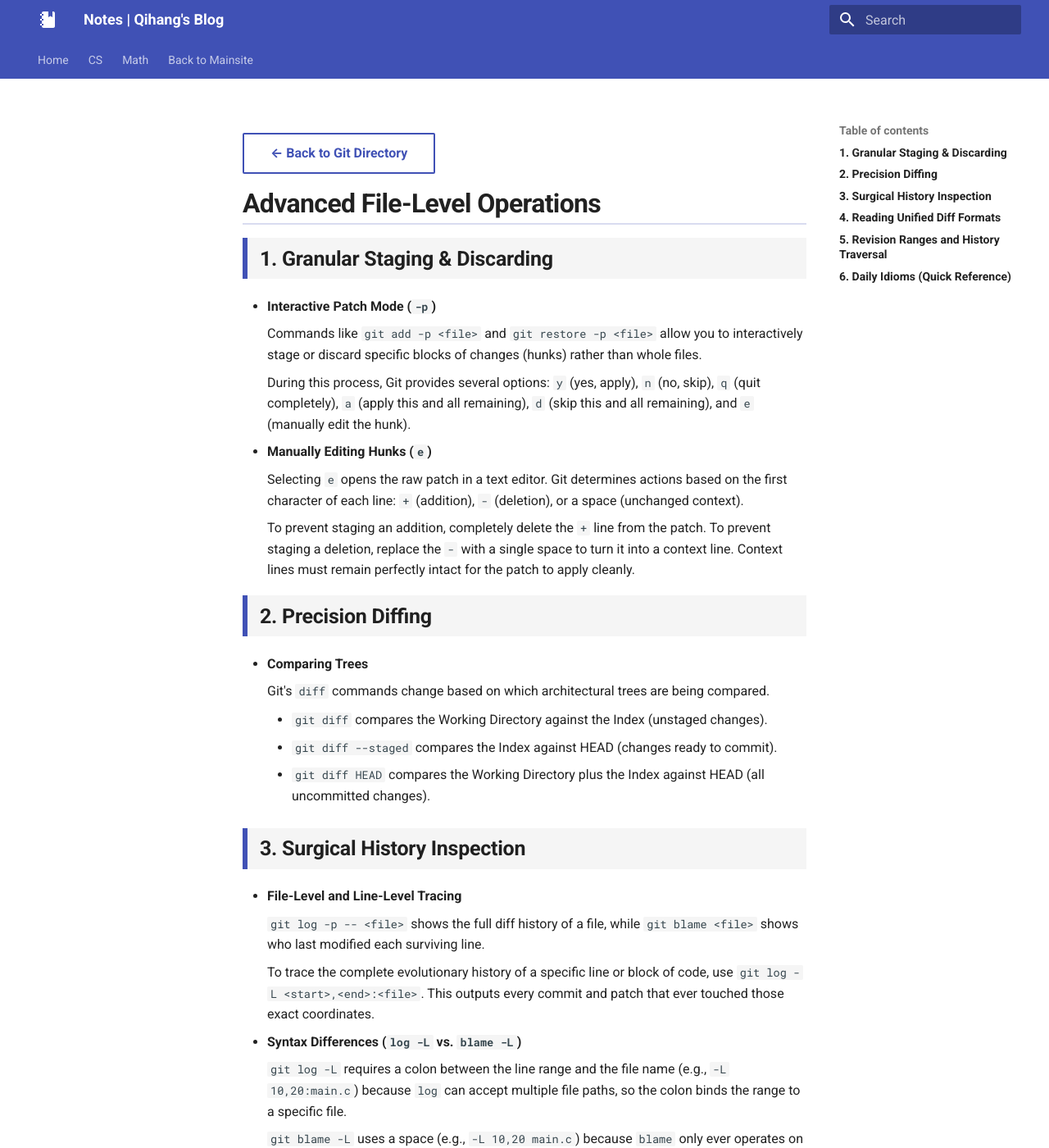
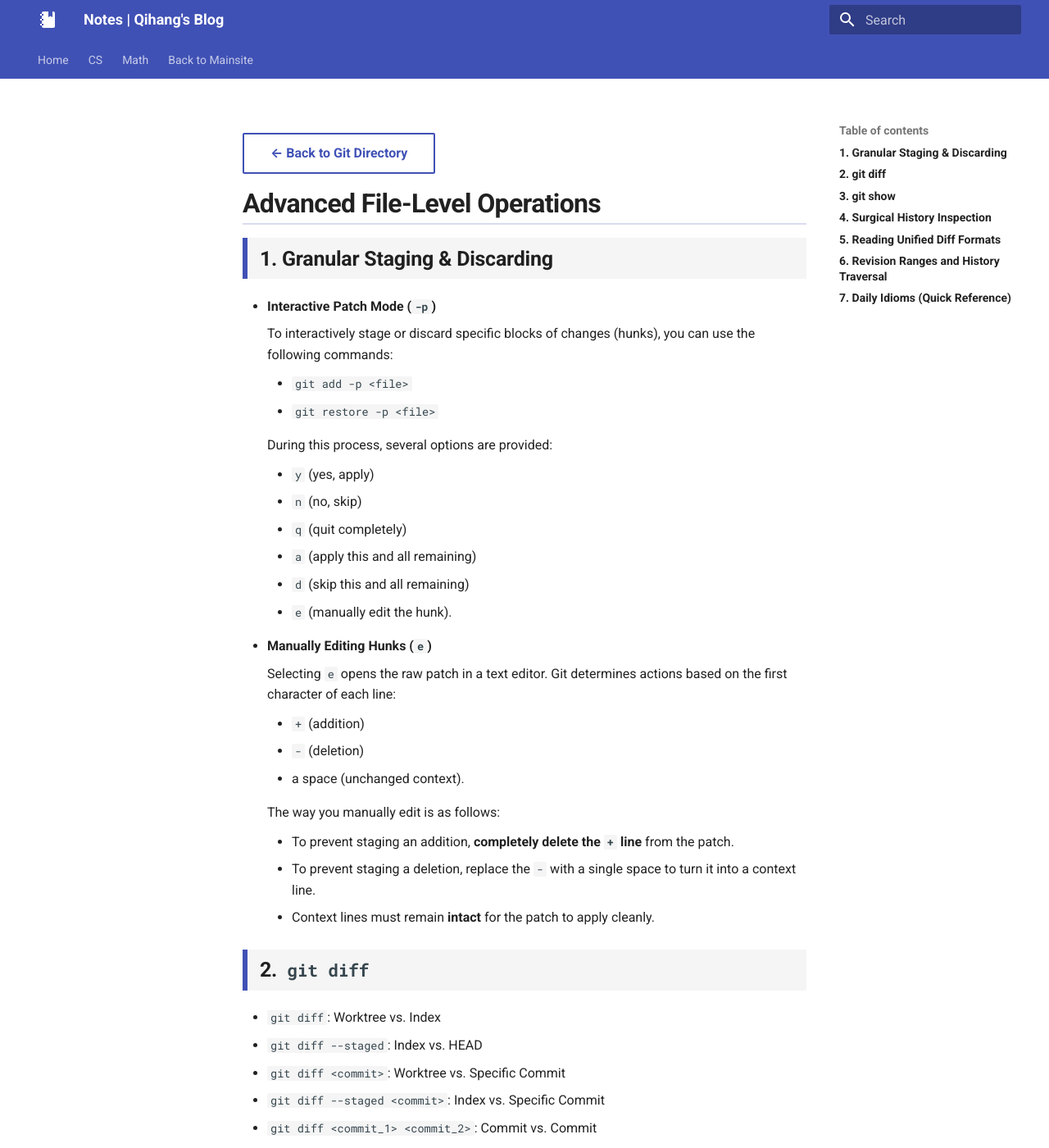
Before and after one commit to yang-qihang/my-blog-subsite-notes, an MkDocs documentation site: the page built from docs/cs/tooling/git/advanced-file-level-operations.md, in a window 1280 px wide and 1400 px high. Shown: the whole window at 82% size. Built offline with MkDocs 1.6.1 and Material for MkDocs 9.7.7, drawn with Linux system fonts in a browser that asks for light colours; some of the changed text lies outside the part shown.

Commit message:
Add a file about traps during an interactive rebase, and also include some refinements to the file about advanced file operations(like refine wordings, adding useful cheetsheets, especially more about diff

```diff
--- a/docs/cs/tooling/git/advanced-file-level-operations.md
+++ b/docs/cs/tooling/git/advanced-file-level-operations.md
@@ -6,29 +6,65 @@
 
 * **Interactive Patch Mode (`-p`)**
 
-    Commands like `git add -p <file>` and `git restore -p <file>` allow you to interactively stage or discard specific blocks of changes (hunks) rather than whole files.
+    To interactively stage or discard specific blocks of changes (hunks), you can use the following commands:
 
-    During this process, Git provides several options: `y` (yes, apply), `n` (no, skip), `q` (quit completely), `a` (apply this and all remaining), `d` (skip this and all remaining), and `e` (manually edit the hunk).
+    - `git add -p <file>`
+
+    - `git restore -p <file>`
+
+    During this process, several options are provided:
+
+    - `y` (yes, apply)
+
+    - `n` (no, skip)
+
+    - `q` (quit completely)
+
+    - `a` (apply this and all remaining)
+
+    - `d` (skip this and all remaining)
+
+    - `e` (manually edit the hunk).
 
 * **Manually Editing Hunks (`e`)**
 
-    Selecting `e` opens the raw patch in a text editor. Git determines actions based on the first character of each line: `+` (addition), `-` (deletion), or a space (unchanged context).
+    Selecting `e` opens the raw patch in a text editor. Git determines actions based on the first character of each line:
 
-    To prevent staging an addition, completely delete the `+` line from the patch. To prevent staging a deletion, replace the `-` with a single space to turn it into a context line. Context lines must remain perfectly intact for the patch to apply cleanly.
+    - `+` (addition)
 
-## 2. Precision Diffing
+    - `-` (deletion)
 
-* **Comparing Trees**
+    - a space (unchanged context).
 
-    Git's `diff` commands change based on which architectural trees are being compared.
+    The way you manually edit is as follows:
 
-    - `git diff` compares the Working Directory against the Index (unstaged changes).
+    - To prevent staging an addition, **completely delete the `+` line** from the patch.
 
-    - `git diff --staged` compares the Index against HEAD (changes ready to commit).
+    - To prevent staging a deletion, replace the `-` with a single space to turn it into a context line.
 
-    - `git diff HEAD` compares the Working Directory plus the Index against HEAD (all uncommitted changes).
+    - Context lines must remain **intact** for the patch to apply cleanly.
 
-## 3. Surgical History Inspection
+## 2. `git diff`
+
+- `git diff`: Worktree vs. Index
+
+- `git diff --staged`: Index vs. HEAD
+
+- `git diff <commit>`: Worktree vs. Specific Commit
+
+- `git diff --staged <commit>`: Index vs. Specific Commit
+
+- `git diff <commit_1> <commit_2>`: Commit vs. Commit
+
+## 3. `git show`
+
+- `git show optional_commit`: Show changes made during the commit specified
+
+- `git show optional_commit:file_name`: peek at an old file in that commit
+
+- `git show optional_commit -- file_name`: see changes to a file during that commit
+
+## 4. Surgical History Inspection
 
 * **File-Level and Line-Level Tracing**
 
@@ -68,7 +104,7 @@
 
     When executing commands where a revision or branch name could be confused with a file name, appending `--` before the file path explicitly forces Git's parser to treat all subsequent arguments as files, preventing ambiguous argument errors.
 
-## 6. Daily Idioms (Quick Reference)
+## 7. Daily Idioms (Quick Reference)
 
 * **Review, stage, and commit a file in one seamless command:**
 
--- a/mkdocs.yml
+++ b/mkdocs.yml
@@ -69,3 +69,7 @@ nav:
       - math/index.md
       - Discrete Math: math/discrete-math/index.md
   - Back to Mainsite: https://yangqihang.dev
+
+plugins:
+  - search
+  - macros:
--- a/requirements.txt
+++ b/requirements.txt
@@ -6,6 +6,7 @@ charset-normalizer==3.4.7
 click==8.3.3
 colorama==0.4.6
 ghp-import==2.1.0
+hjson==3.1.0
 idna==3.13
 Jinja2==3.1.6
 Markdown==3.10.2
@@ -14,6 +15,7 @@ mergedeep==1.3.4
 mkdocs==1.6.1
 mkdocs-awesome-pages-plugin==2.10.1
 mkdocs-get-deps==0.2.2
+mkdocs-macros-plugin==1.5.0
 mkdocs-material==9.7.6
 mkdocs-material-extensions==1.3.1
 natsort==8.4.0
@@ -28,6 +30,8 @@ PyYAML==6.0.3
 pyyaml_env_tag==1.1
 requests==2.33.1
 six==1.17.0
+super_collections==0.6.2
+termcolor==3.3.0
 urllib3==2.6.3
 watchdog==6.0.0
 wcmatch==10.1
```
Also changed, not shown: other parts of docs/cs/tooling/git/advanced-file-level-operations.md (+2 -2 lines), docs/cs/tooling/git/extra-details.md (added, +109 -0 lines), docs/cs/tooling/git/index.md (+1 -0 lines), docs/index.md (+3 -0 lines).
